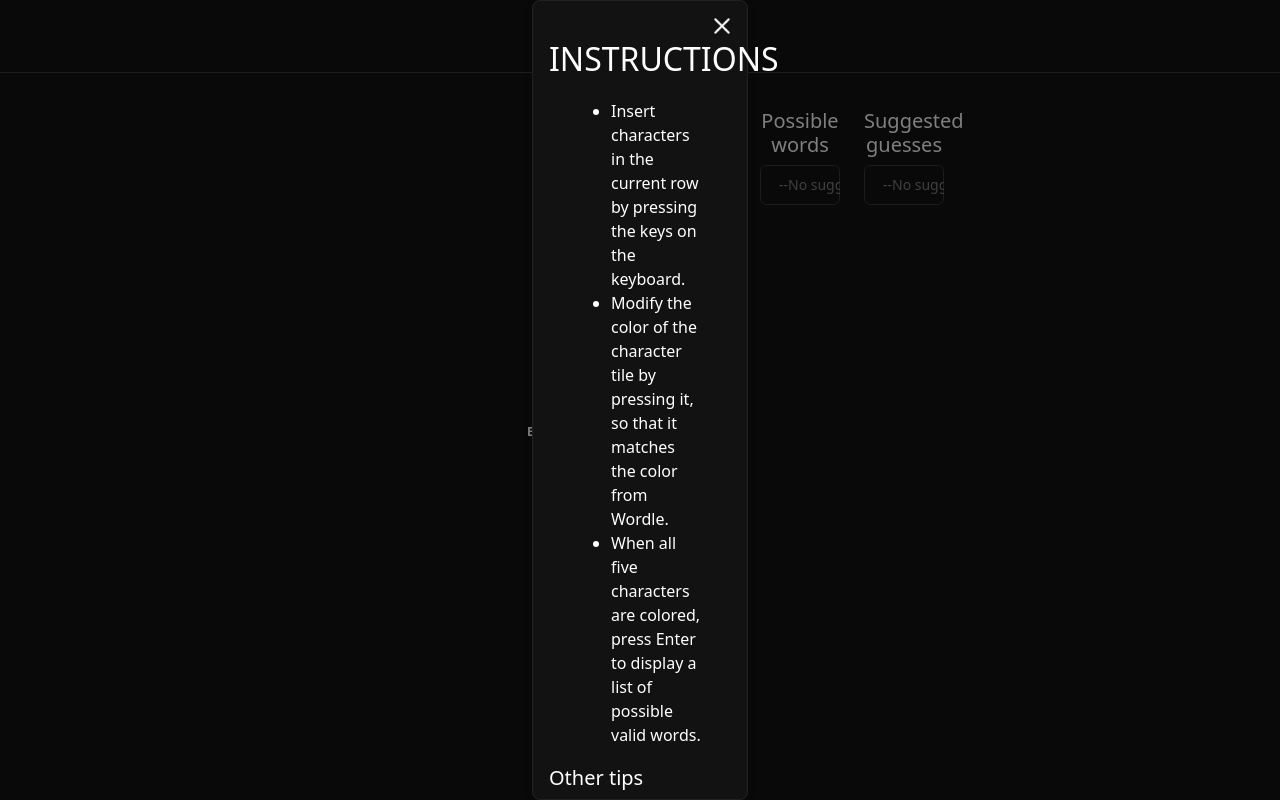
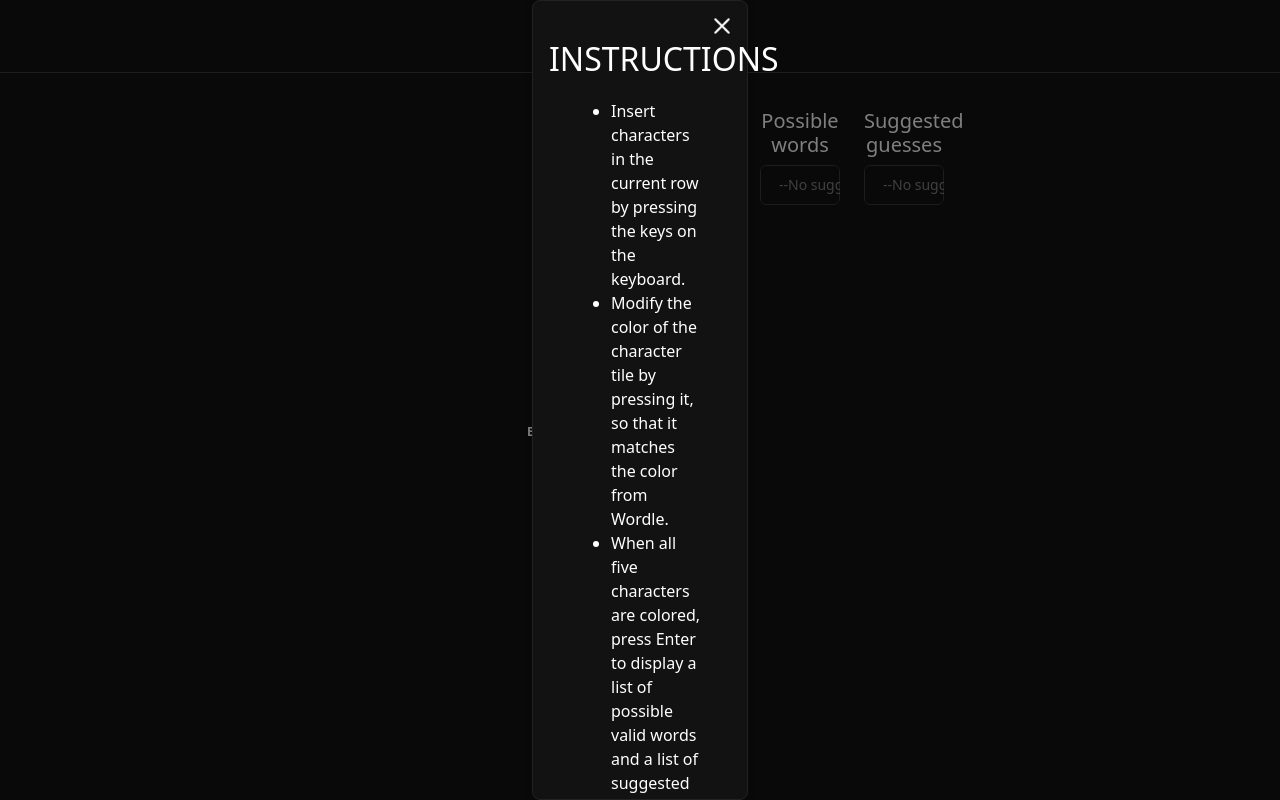
Before and after one commit to perssonoliver/WordleAssistant, a React (Vite) app in the folder wordle-solver/: page / in a window 1280 px wide. Both pictures are taken after a click on the label 676 px from the left and 36 px from the top of the page. Built offline with nearby package versions, Linux system fonts and the light colour scheme.

Commit message:
updated instructions and tips

```diff
--- a/wordle-solver/src/HelpScreen.jsx
+++ b/wordle-solver/src/HelpScreen.jsx
@@ -19,11 +19,11 @@ function HelpScreen({ onClose, screenWidth }) {
                     <li>Modify the color of the character tile by pressing it, so that it matches
                         the color from Wordle.</li>
                     <li>When all five characters are colored, press Enter to display a list of possible
-                        valid words.</li>
+                        valid words and a list of suggested words you can guess to narrow down the options.</li>
                 </ul>
                 <p className='help-header fs-5'>Other tips</p>
                 <ul className='help-list'>
-                    <li>Double click a word from the word list to quick apply it.</li>
+                    <li>Select a word from the word list to quick apply it.</li>
                     <li>Reset the tiles by pressing the reset button in the top menu.</li>
                 </ul>
             </div>
```
